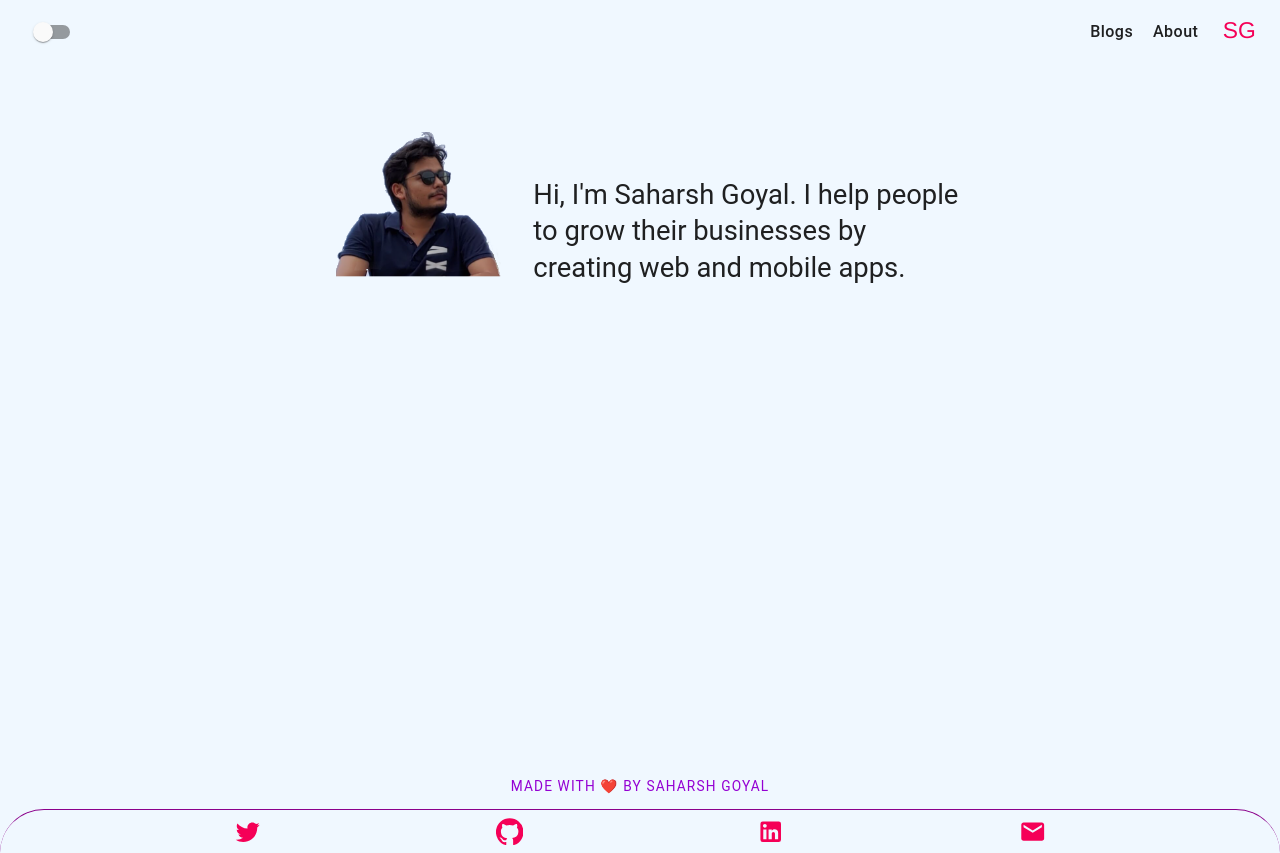
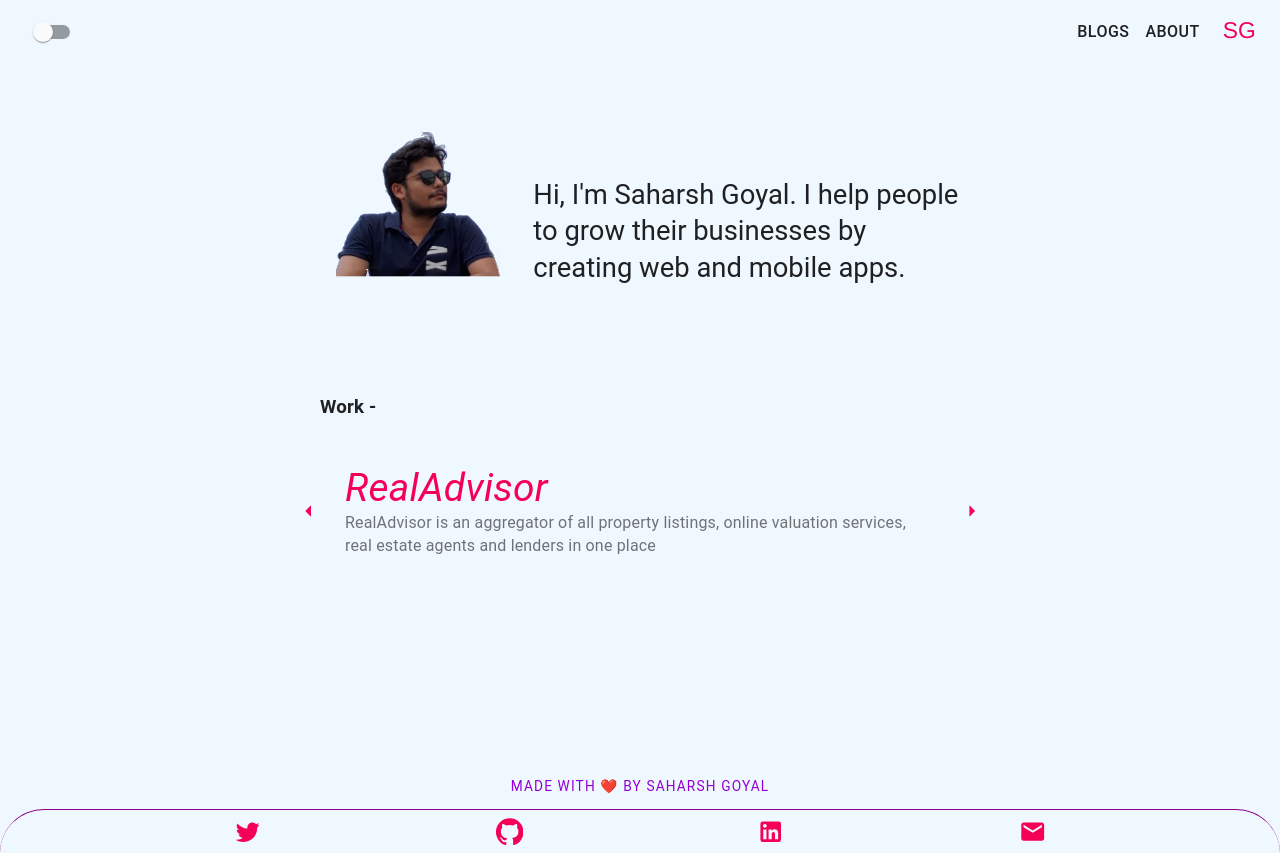
Before and after one commit to saharshg/portfolio, a React (Create React App) app: page / in a window 1280 px wide. Built offline with nearby package versions, Linux system fonts and the light colour scheme.

Commit message:
Add projects

```diff
--- a/package.json
+++ b/package.json
@@ -15,6 +15,8 @@
     "react-dom": "^16.13.1",
     "react-router-dom": "^5.2.0",
     "react-scripts": "3.4.1",
+    "react-slick": "0.26",
+    "slick-carousel": "^1.8.1",
     "styled-components": "^5.1.0"
   },
   "scripts": {
--- a/src/App.js
+++ b/src/App.js
@@ -23,7 +23,7 @@ import ScrollTop from './components/ScrollTop/ScrollTop';
 import colors from './constants/colors';
 import { AppContext } from './Context/context';
 import Contact from './screens/Contact';
-const Home = lazy(() => import('./screens/Home'));
+const Home = lazy(() => import('./screens/Home/Home'));
 const BlogList = lazy(() => import('./screens/Blogs/BlogList'));
 const Blogs = lazy(() => import('./screens/Blogs/Blogs'));
 const About = lazy(() => import('./screens/About'));
--- a/src/components/AppHeader/AppHeader.js
+++ b/src/components/AppHeader/AppHeader.js
@@ -83,12 +83,7 @@ const AppHeader = () => {
               menuOptions.map(({ title, link }) => {
                 if (title !== menuOptions[0].title) {
                   return (
-                    <Button
-                      style={{ textTransform: 'none' }}
-                      color='inherit'
-                      key={title}
-                      onClick={() => history.push(link)}
-                    >
+                    <Button key={title} onClick={() => history.push(link)}>
                       {title}
                     </Button>
                   );
--- a/src/index.js
+++ b/src/index.js
@@ -1,5 +1,7 @@
 import React from 'react';
 import ReactDOM from 'react-dom';
+import 'slick-carousel/slick/slick-theme.css';
+import 'slick-carousel/slick/slick.css';
 import App from './App';
 import AppProvider from './Context/context';
 import './index.css';
--- a/src/screens/Home.js
+++ b/src/screens/Home/Home.js
@@ -1,10 +1,12 @@
 import { default as React } from 'react';
 import Intro from './Intro';
+import Projects from './Projects';
 
 const Home = () => {
   return (
     <>
       <Intro />
+      <Projects />
     </>
   );
 };
--- /dev/null
+++ b/src/screens/Home/Projects.js
@@ -0,0 +1,113 @@
+import { makeStyles, Typography } from '@material-ui/core';
+import ArrowLeftIcon from '@material-ui/icons/ArrowLeft';
+import ArrowRightIcon from '@material-ui/icons/ArrowRight';
+import React from 'react';
+import Slider from 'react-slick';
+
+const useStyles = makeStyles((theme) => ({
+  project: {
+    display: 'flex !important',
+    flexDirection: 'column',
+    padding: '25px',
+    textDecoration: 'none !important',
+  },
+  content: {
+    padding: '40px 0',
+    textDecoration: 'none',
+  },
+}));
+
+const Projects = () => {
+  const classes = useStyles();
+  const settings = {
+    dots: false,
+    infinite: true,
+    slidesToShow: 1,
+    slidesToScroll: 1,
+    autoplay: true,
+    speed: 300,
+    autoplaySpeed: 3000,
+    cssEase: 'linear',
+    pauseOnHover: true,
+    nextArrow: <ArrowRightIcon color='secondary' />,
+    prevArrow: <ArrowLeftIcon color='secondary' />,
+  };
+  return (
+    <div className={classes.content}>
+      <h3>Work -</h3>
+      <Slider {...settings}>
+        {projects.map((project) => (
+          <a
+            target='_blank'
+            rel='noopener noreferrer'
+            href={project.link}
+            key={project.src}
+            className={classes.project}
+          >
+            <Typography
+              variant='h4'
+              color='secondary'
+              style={{ fontStyle: 'italic' }}
+            >
+              {project.name}
+            </Typography>
+            <Typography variant='body2' color='textSecondary'>
+              {project.description}
+            </Typography>
+          </a>
+        ))}
+      </Slider>
+    </div>
+  );
+};
+
+const projects = [
+  {
+    name: 'IdfcFirst Bank',
+    link: 'https://www.idfcfirstbank.com/',
+    description: 'Personal banking app and website',
+  },
+  {
+    name: 'RealAdvisor',
+    link: 'https://www.younergy.com/',
+    description:
+      'RealAdvisor is an aggregator of all property listings, online valuation services, real estate agents and lenders in one place',
+  },
+  {
+    name: 'Younergy',
+    link: 'https://www.younergy.com/',
+    description:
+      'We make solar energy financing simple and worry-free for solar professionals and energy customers',
+  },
+
+  {
+    name: 'InnRoad',
+    link: 'https://www.innroad.com/',
+    description: 'Get the most out of your property management system',
+  },
+  {
+    name: 'Bidgemmer',
+    link: 'https://www.bidgemmer.com/',
+    description:
+      'Manage and run tenders or auctions for the diamond & gemstone industries',
+  },
+  {
+    name: 'IB.TC',
+    link: 'https://ib.tc/',
+    description:
+      'We provide URL shortening for wallets, allowing verified users to select custom wallet addresses',
+  },
+  {
+    name: 'Tfonia',
+    link: 'https://tfonia.com/',
+    description:
+      'Our Tfonia billing platform combines mobile apps, SMS, voice, streaming and live video chat to provide the most amazing experiences to your customers',
+  },
+  {
+    name: 'Ringblaze',
+    link: 'https://www.ringblaze.com/',
+    description:
+      'Ringblaze is a revolutionary phone system that optimizes your success when it comes to Sales and Support collaboration',
+  },
+];
+export default Projects;
```
Also changed, not shown: src/screens/Home/Intro.js (renamed from src/screens/Intro.js), 5 other files (tests, documents, lock files or other folders).
